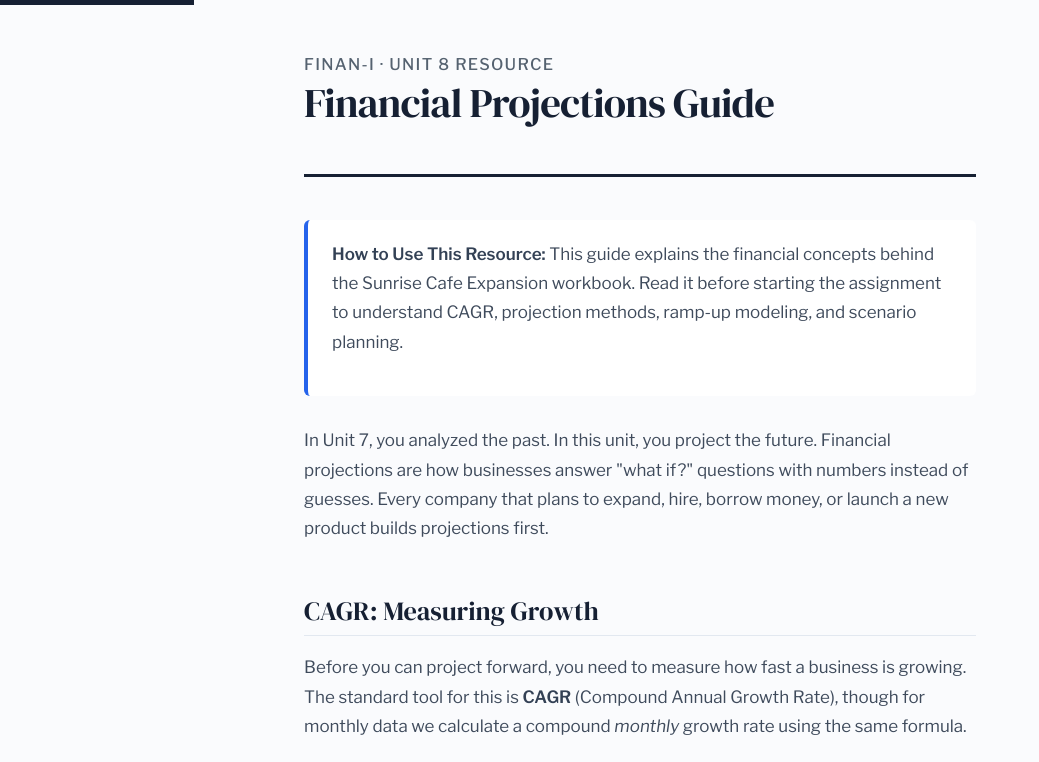
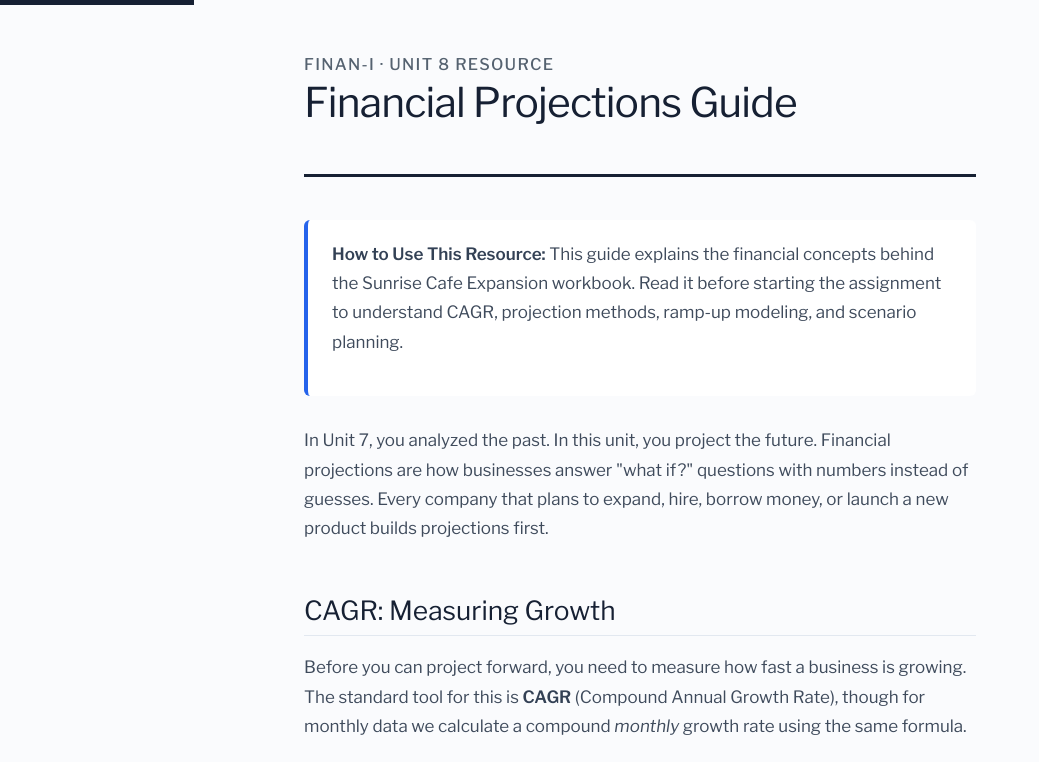
Before and after one commit to swachtel-dev/finan-i-projections-guide, a plain HTML site: page index.html in a window 1280 px wide. Shown: the top 762 px of the page, without its empty margins (0-1039 px from the left). Drawn offline with nearby package versions, Linux system fonts and the light colour scheme.

Commit message:
Replace serif heading font with Libre Franklin (match other resources)

```diff
--- a/index.html
+++ b/index.html
@@ -6,7 +6,7 @@
     <title>Financial Projections Guide - FINAN I Unit 8</title>
     <link rel="preconnect" href="https://fonts.googleapis.com">
     <link rel="preconnect" href="https://fonts.gstatic.com" crossorigin>
-    <link href="https://fonts.googleapis.com/css2?family=DM+Serif+Display&family=Libre+Franklin:ital,wght@0,400;0,500;0,600;0,700;1,400;1,500&family=JetBrains+Mono:wght@400;500&display=swap" rel="stylesheet">
+    <link href="https://fonts.googleapis.com/css2?family=Libre+Franklin:ital,wght@0,400;0,500;0,600;0,700;1,400;1,500&family=JetBrains+Mono:wght@400;500&display=swap" rel="stylesheet">
     <style>
         :root {
             --navy: #162033;
@@ -68,7 +68,7 @@
         }
 
         header h1 {
-            font-family: 'DM Serif Display', Georgia, serif;
+            font-family: 'Libre Franklin', -apple-system, BlinkMacSystemFont, sans-serif;
             font-size: 2.4rem;
             font-weight: 400;
             color: var(--navy);
@@ -87,7 +87,7 @@
 
         /* ---------- HEADINGS ---------- */
         h2 {
-            font-family: 'DM Serif Display', Georgia, serif;
+            font-family: 'Libre Franklin', -apple-system, BlinkMacSystemFont, sans-serif;
             font-size: 1.55rem;
             font-weight: 400;
             color: var(--navy);
```
